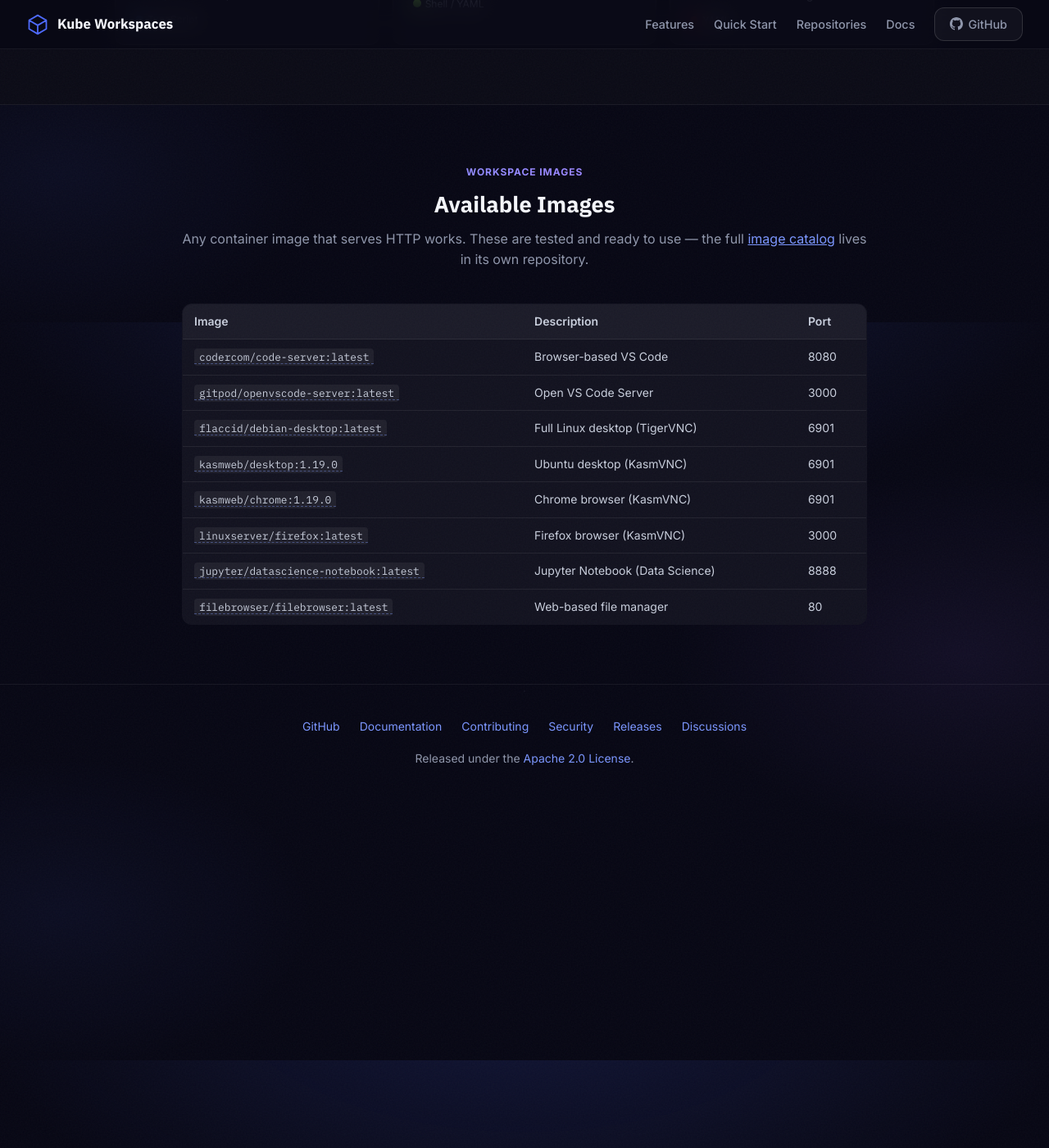
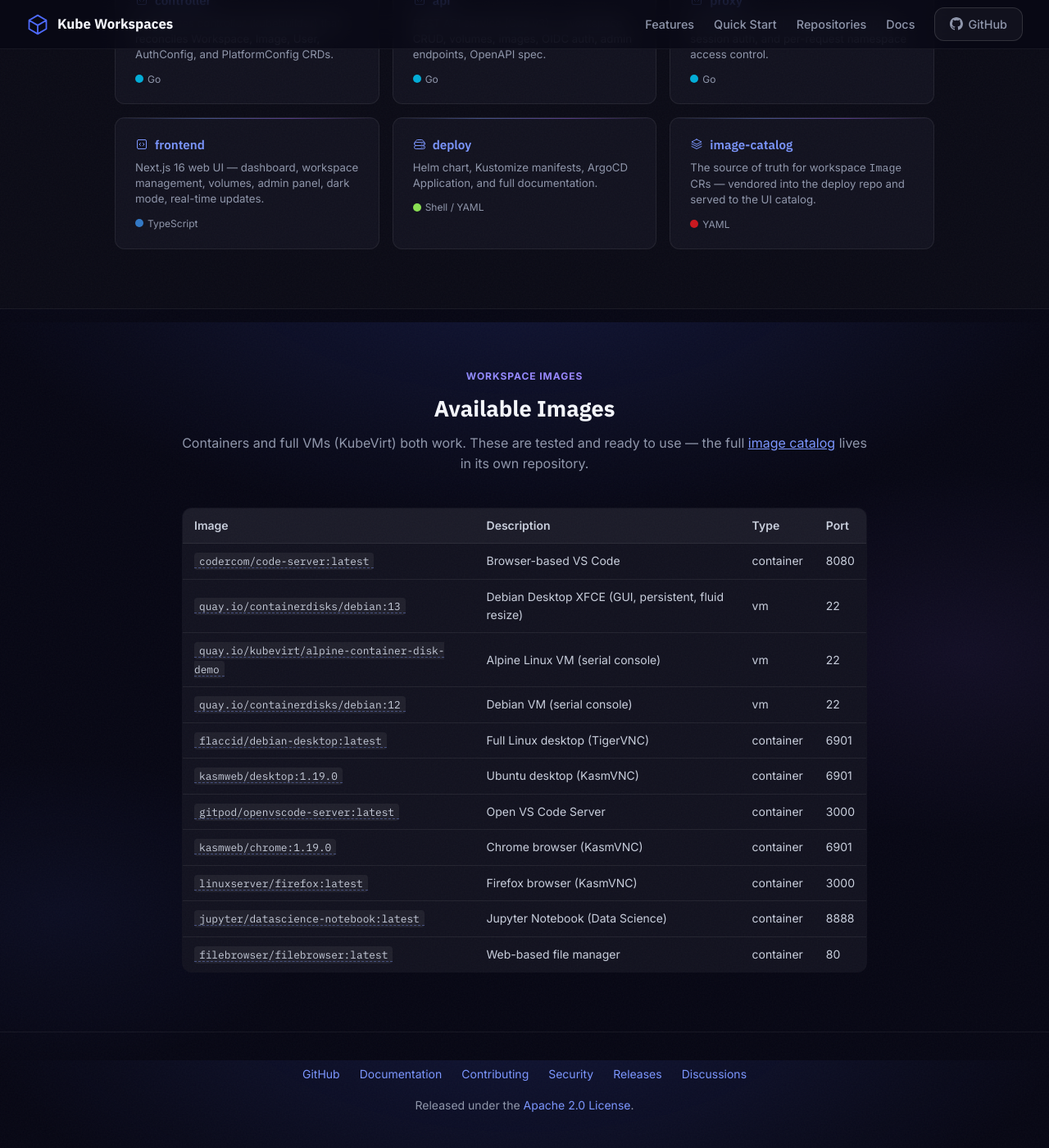
Before and after one commit to kube-workspaces/kube-workspaces.github.io, a Jekyll site: the page built from index.html, in a window 1280 px wide and 1400 px high, scrolled down 4107 px. Shown: the whole window at 82% size. Built offline with Jekyll 4.4.1, drawn with Linux system fonts in a browser that asks for light colours; some of the changed text lies outside the part shown.

Commit message:
feat: showcase VM workspace support
Add a Virtual Machine Workspaces feature card (KubeVirt VMs, persistent
DataVolume roots, serial console, web SSH, noVNC display with fluid
window-driven resize). Add the VM images (debian-xfce, alpine-vm,
debian-vm) to the Available Images table with a Type column. Update the
hero copy and image counts (8 starter / 41 full).

```diff
--- a/index.html
+++ b/index.html
@@ -31,8 +31,9 @@
   </a>
   <h1>Browser-accessible workspaces<br>on <span>Kubernetes</span></h1>
   <p>
-    Kube Workspaces runs development environments as pods in your cluster —
-    with a web UI, optional OIDC auth, reverse proxy, and no database required.
+    Kube Workspaces runs development environments as containers or full VMs in
+    your cluster — with a web UI, optional OIDC auth, reverse proxy, and no
+    database required.
   </p>
   <div class="hero-actions">
     <a href="#quickstart" class="btn btn-primary">
@@ -242,6 +243,14 @@
 
       <div class="feature-card">
         <div class="feature-icon">
+          <svg xmlns="http://www.w3.org/2000/svg" width="20" height="20" fill="none" viewBox="0 0 24 24" stroke="currentColor" stroke-width="1.5"><path stroke-linecap="round" stroke-linejoin="round" d="M9 17.25v1.007a3 3 0 01-.879 2.122L7.5 21h9l-.621-.621A3 3 0 0115 18.257V17.25m6-12V15a2.25 2.25 0 01-2.25 2.25H5.25A2.25 2.25 0 013 15V5.25A2.25 2.25 0 015.25 3h13.5A2.25 2.25 0 0121 5.25z"/></svg>
+        </div>
+        <h3>Virtual Machine Workspaces</h3>
+        <p>Run full VMs (KubeVirt) alongside containers. Persistent DataVolume root disks, serial console, web SSH, and a noVNC graphical display with fluid window-driven resize.</p>
+      </div>
+
+      <div class="feature-card">
+        <div class="feature-icon">
           <svg xmlns="http://www.w3.org/2000/svg" width="20" height="20" fill="none" viewBox="0 0 24 24" stroke="currentColor" stroke-width="1.5"><path stroke-linecap="round" stroke-linejoin="round" d="M9 12.75L11.25 15 15 9.75m-3-7.036A11.959 11.959 0 013.598 6 11.99 11.99 0 003 9.749c0 5.592 3.824 10.29 9 11.623 5.176-1.332 9-6.03 9-11.622 0-1.31-.21-2.571-.598-3.751h-.152c-3.196 0-6.1-1.248-8.25-3.285z"/></svg>
         </div>
         <h3>Optional OIDC Auth</h3>
@@ -356,13 +365,13 @@
   </div>
 
   <div id="tab-helm" class="tab-content">
-    <div class="code-block"><pre><span class="comment"># The chart ships the CRDs and a starter catalog of 5 images</span>
+    <div class="code-block"><pre><span class="comment"># The chart ships the CRDs and a starter catalog of 8 images</span>
 <span class="cmd">helm</span> install kube-workspaces \
   oci://ghcr.io/kube-workspaces/charts/kube-workspaces \
   <span class="flag">--namespace</span> kube-workspaces-system \
   <span class="flag">--create-namespace</span>
 
-<span class="comment"># Optional: add the full catalog (38 images)</span>
+<span class="comment"># Optional: add the full catalog (41 images)</span>
 <span class="cmd">kubectl</span> apply <span class="flag">--server-side</span> -f \
   https://raw.githubusercontent.com/kube-workspaces/deploy/main/images.yaml</pre>
     </div>
@@ -465,12 +474,13 @@
 <section class="images-section">
   <span class="section-label" style="display:block;text-align:center;">Workspace Images</span>
   <h2>Available Images</h2>
-  <p>Any container image that serves HTTP works. These are tested and ready to use — the full <a href="https://github.com/kube-workspaces/image-catalog" style="color:var(--accent-mid);">image catalog</a> lives in its own repository.</p>
+  <p>Containers and full VMs (KubeVirt) both work. These are tested and ready to use — the full <a href="https://github.com/kube-workspaces/image-catalog" style="color:var(--accent-mid);">image catalog</a> lives in its own repository.</p>
   <table class="images-table">
     <thead>
       <tr>
         <th>Image</th>
         <th>Description</th>
+        <th>Type</th>
         <th>Port</th>
       </tr>
     </thead>
@@ -478,41 +488,67 @@
       <tr>
         <td><a href="https://github.com/kube-workspaces/image-catalog/blob/main/images/code-server.yaml"><code>codercom/code-server:latest</code></a></td>
         <td>Browser-based VS Code</td>
+        <td>container</td>
         <td>8080</td>
       </tr>
       <tr>
-        <td><a href="https://github.com/kube-workspaces/image-catalog/blob/main/images/openvscode-server.yaml"><code>gitpod/openvscode-server:latest</code></a></td>
-        <td>Open VS Code Server</td>
-        <td>3000</td>
+        <td><a href="https://github.com/kube-workspaces/image-catalog/blob/main/images/debian-xfce.yaml"><code>quay.io/containerdisks/debian:13</code></a></td>
+        <td>Debian Desktop XFCE (GUI, persistent, fluid resize)</td>
+        <td>vm</td>
+        <td>22</td>
+      </tr>
+      <tr>
+        <td><a href="https://github.com/kube-workspaces/image-catalog/blob/main/images/alpine-vm.yaml"><code>quay.io/kubevirt/alpine-container-disk-demo</code></a></td>
+        <td>Alpine Linux VM (serial console)</td>
+        <td>vm</td>
+        <td>22</td>
+      </tr>
+      <tr>
+        <td><a href="https://github.com/kube-workspaces/image-catalog/blob/main/images/debian-vm.yaml"><code>quay.io/containerdisks/debian:12</code></a></td>
+        <td>Debian VM (serial console)</td>
+        <td>vm</td>
+        <td>22</td>
       </tr>
       <tr>
         <td><a href="https://github.com/kube-workspaces/image-catalog/blob/main/images/debian-desktop.yaml"><code>flaccid/debian-desktop:latest</code></a></td>
         <td>Full Linux desktop (TigerVNC)</td>
+        <td>container</td>
         <td>6901</td>
       </tr>
       <tr>
         <td><a href="https://github.com/kube-workspaces/image-catalog/blob/main/images/kasmweb-desktop.yaml"><code>kasmweb/desktop:1.19.0</code></a></td>
         <td>Ubuntu desktop (KasmVNC)</td>
+        <td>container</td>
         <td>6901</td>
+      </tr>
+      <tr>
+        <td><a href="https://github.com/kube-workspaces/image-catalog/blob/main/images/openvscode-server.yaml"><code>gitpod/openvscode-server:latest</code></a></td>
+        <td>Open VS Code Server</td>
+        <td>container</td>
+        <td>3000</td>
       </tr>
       <tr>
         <td><a href="https://github.com/kube-workspaces/image-catalog/blob/main/images/kasmweb-chrome.yaml"><code>kasmweb/chrome:1.19.0</code></a></td>
         <td>Chrome browser (KasmVNC)</td>
+        <td>container</td>
         <td>6901</td>
       </tr>
       <tr>
         <td><a href="https://github.com/kube-workspaces/image-catalog/blob/main/images/firefox.yaml"><code>linuxserver/firefox:latest</code></a></td>
         <td>Firefox browser (KasmVNC)</td>
+        <td>container</td>
         <td>3000</td>
       </tr>
       <tr>
         <td><a href="https://github.com/kube-workspaces/image-catalog/blob/main/images/jupyter-datascience.yaml"><code>jupyter/datascience-notebook:latest</code></a></td>
         <td>Jupyter Notebook (Data Science)</td>
+        <td>container</td>
         <td>8888</td>
       </tr>
       <tr>
         <td><a href="https://github.com/kube-workspaces/image-catalog/blob/main/images/filebrowser.yaml"><code>filebrowser/filebrowser:latest</code></a></td>
         <td>Web-based file manager</td>
+        <td>container</td>
         <td>80</td>
       </tr>
     </tbody>
```
